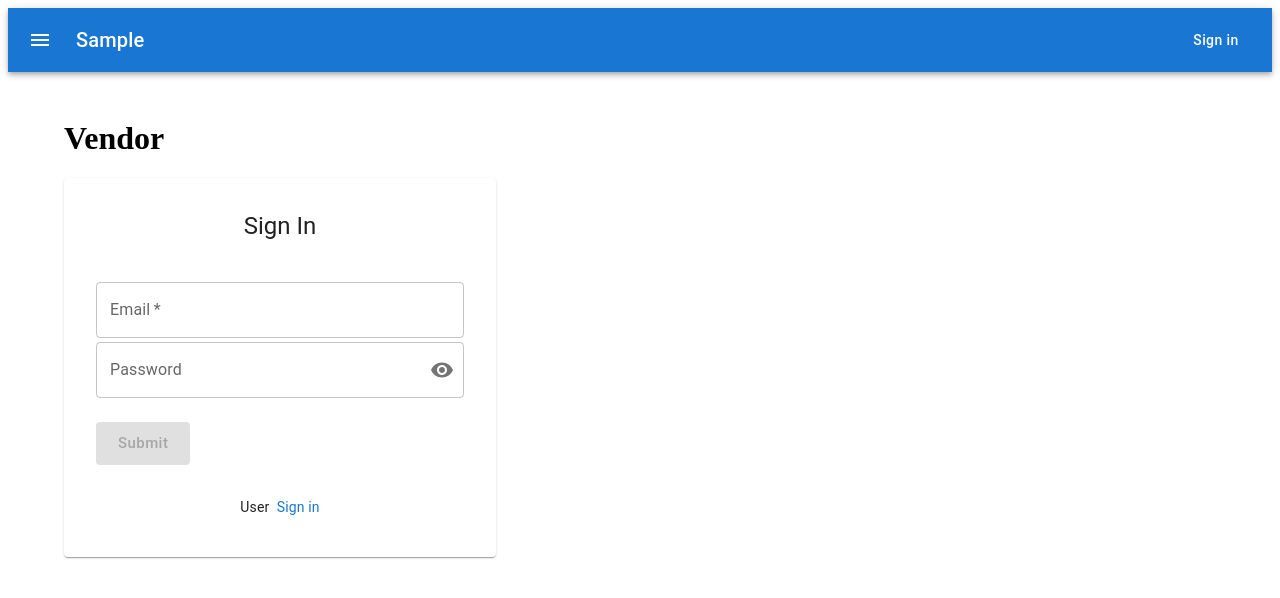
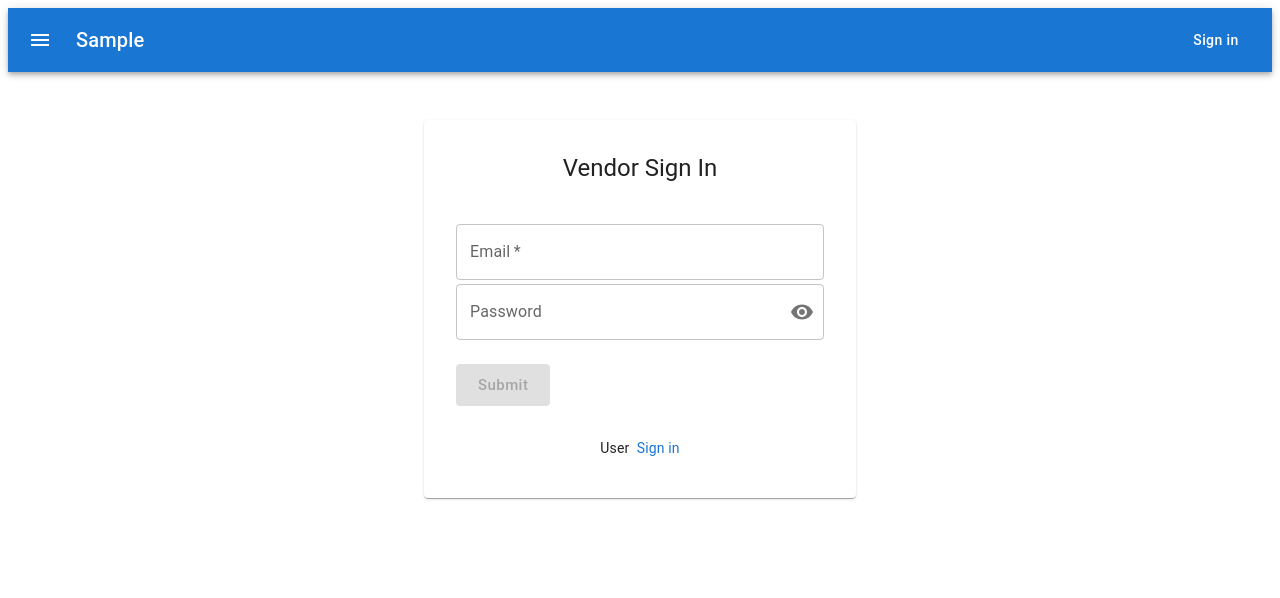
Before and after one commit to takasyunGit/test_react_frontend, a React (Create React App) app: page /vendor/signin in a window 1280 px wide. Shown: the top 598 px of the page. Built offline with nearby package versions, Linux system fonts and the light colour scheme; what axios-case-converter would draw is missing.

Commit message:
[front][update]SignIn画面とSignUp画面が右寄りになっていたのを中心に設定

```diff
--- a/src/components/pages/common/ShowUserOfferCommon.tsx
+++ b/src/components/pages/common/ShowUserOfferCommon.tsx
@@ -16,7 +16,6 @@ const ShowUserOfferCommon: React.FC<Props> = (props) => {
   const { userOffer, offerLoading } = props
   const prefecture = userOffer && PREFECTURES_NAME_LIST[userOffer.prefecture] || "-"
   const requestType = userOffer && USER_OFFER_REQUEST_TYPE_LIST[userOffer.requestType] || "-"
-  const VendorOfferTextLimit = 300
 
   if (!offerLoading) {
     return(
--- a/src/components/pages/users/SignIn.tsx
+++ b/src/components/pages/users/SignIn.tsx
@@ -62,7 +62,7 @@ const SignIn: React.FC = () => {
   }
 
   return (
-    <div>
+    <Box sx={{display: "flex", justifyContent: "center"}}>
       <form noValidate autoComplete="off">
         <Card sx={{
           padding: (theme) => theme.spacing(2),
@@ -103,7 +103,7 @@ const SignIn: React.FC = () => {
           </CardContent>
         </Card>
       </form>
-    </div>
+    </Box>
   )
 }
 
--- a/src/components/pages/users/SignUp.tsx
+++ b/src/components/pages/users/SignUp.tsx
@@ -1,7 +1,7 @@
 import React, { useState, useContext } from "react"
 import { useNavigate } from "react-router-dom"
 
-import { Card, CardHeader, CardContent, TextField } from "@mui/material"
+import { Card, CardHeader, CardContent, TextField, Box } from "@mui/material"
 
 import { AuthUserContext } from "@src/components/models/user/AuthUserProvider"
 import { AlertMessageContext } from "@src/components/ui/AlertMessage"
@@ -59,7 +59,7 @@ const SignUp: React.FC = () => {
   }
 
   return (
-    <>
+    <Box sx={{display: "flex", justifyContent: "center"}}>
       <form noValidate autoComplete="off">
         <Card sx={{
           padding: (theme) => theme.spacing(2),
@@ -108,7 +108,7 @@ const SignUp: React.FC = () => {
           </CardContent>
         </Card>
       </form>
-    </>
+    </Box>
   )
 }
 
--- a/src/components/pages/vendors/VendorSignIn.tsx
+++ b/src/components/pages/vendors/VendorSignIn.tsx
@@ -64,14 +64,13 @@ const SignIn: React.FC = () => {
   }
 
   return (
-    <>
-      <h1>Vendor</h1>
+    <Box sx={{display: "flex", justifyContent: "center"}}>
       <form noValidate autoComplete="off">
         <Card sx={{
           padding: (theme) => theme.spacing(2),
           maxWidth: 400
         }}>
-          <CardHeader sx={{textAlign: "center"}} title="Sign In" />
+          <CardHeader sx={{textAlign: "center"}} title="Vendor Sign In" />
           <CardContent>
             <RequiredTextField
               label="Email"
@@ -102,7 +101,7 @@ const SignIn: React.FC = () => {
           </CardContent>
         </Card>
       </form>
-    </>
+    </Box>
   )
 }
 
```
